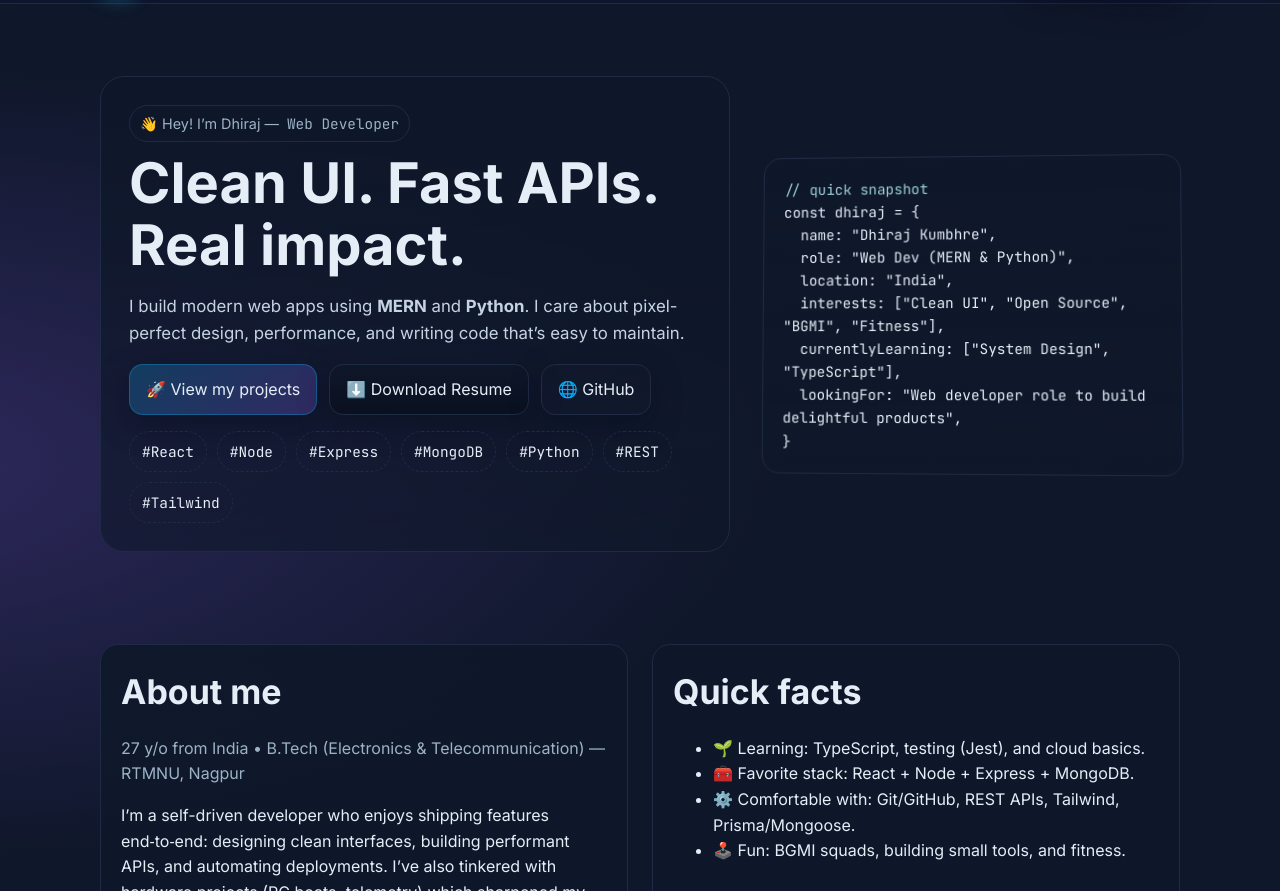
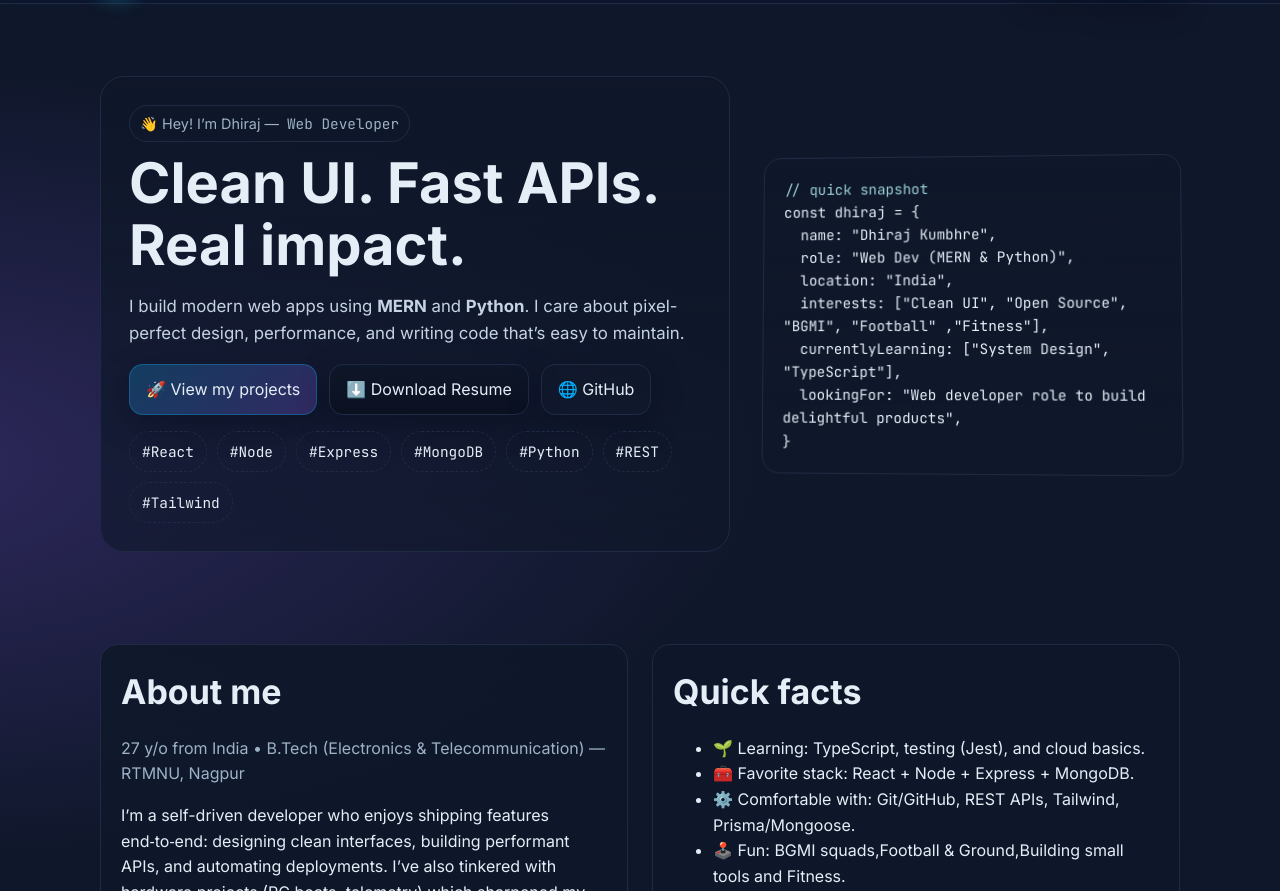
Before and after one commit to dhirajkumbhre/Portfolio, a plain HTML site: page index.html in a window 1280 px wide. Shown: the part 61-952 px from the top of the page. Drawn offline with Linux system fonts and the light colour scheme.

Commit message:
Update index.html

```diff
--- a/index.html
+++ b/index.html
@@ -140,7 +140,7 @@ const dhiraj = {
   name: "Dhiraj Kumbhre",
   role: "Web Dev (MERN & Python)",
   location: "India",
-  interests: ["Clean UI", "Open Source", "BGMI", "Fitness"],
+  interests: ["Clean UI", "Open Source", "BGMI", "Football" ,"Fitness"],
   currentlyLearning: ["System Design", "TypeScript"],
   lookingFor: "Web developer role to build delightful products",
 }
@@ -173,7 +173,7 @@ const dhiraj = {
           <li>🌱 Learning: TypeScript, testing (Jest), and cloud basics.</li>
           <li>🧰 Favorite stack: React + Node + Express + MongoDB.</li>
           <li>⚙️ Comfortable with: Git/GitHub, REST APIs, Tailwind, Prisma/Mongoose.</li>
-          <li>🕹️ Fun: BGMI squads, building small tools, and fitness.</li>
+          <li>🕹️ Fun: BGMI squads,Football & Ground,Building small tools and Fitness.</li>
         </ul>
       </div>
     </div>
```
